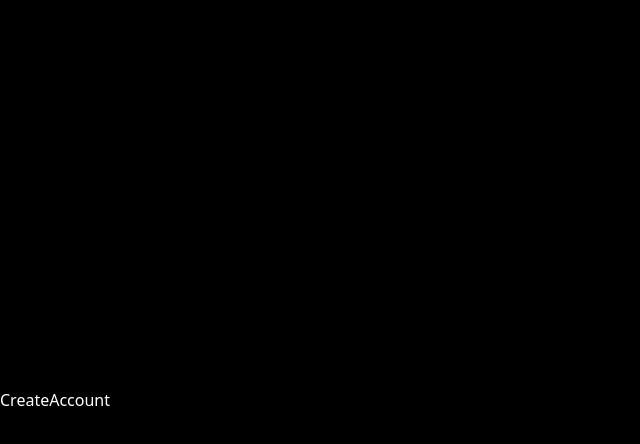
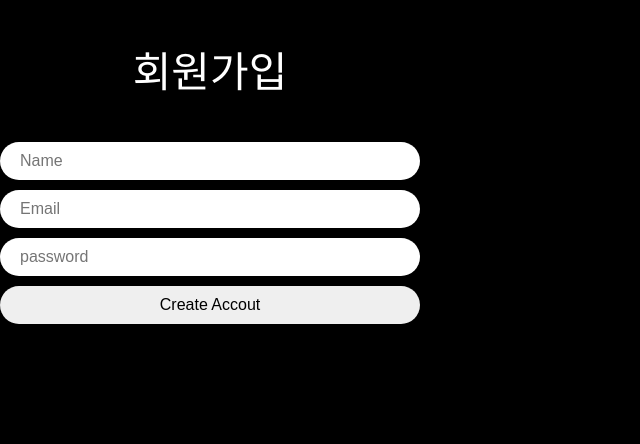
Before and after one commit to woor1668/Nwitter-Reloaded, a React (Vite) app: page /create-account in a window 1280 px wide. Shown: the top 444 px of the page, without its empty margins (0-640 px from the left). Built offline with nearby package versions, Linux system fonts and the light colour scheme; the HTML template or start-up script is replaced by a standard one.

Commit message:
createAcc~

```diff
--- a/src/App.tsx
+++ b/src/App.tsx
@@ -4,10 +4,11 @@ import Home from "./routes/home"
 import Profile from "./routes/profile"
 import Login from "./routes/login"
 import CreateAccount from "./routes/create-account"
-import { createGlobalStyle } from "styled-components"
+import styled, { createGlobalStyle } from "styled-components"
 import reset from "styled-reset"
 import { useEffect, useState } from "react"
 import LoadingScreen from "./components/loading-screen"
+import { auth } from "./firebase"
 
 const router = createBrowserRouter([
   {
@@ -47,10 +48,16 @@ const GlobalStyles = createGlobalStyle`
   }
 
 `
+const Wrapper = styled.div`
+  height: 100vh;
+  display: flex;
+  justify-content: center;
+`;
+
 function App() {
   const [isLoading, setLoading] = useState(true);
   const init = async() =>{
-    //wait for fireBase
+    await auth.authStateReady();
     setLoading(false);
   }
 
@@ -59,10 +66,10 @@ function App() {
   },[]);
 
   return (
-    <>
-    <GlobalStyles />
-      {isLoading ? <LoadingScreen/>: <RouterProvider router={router} />}
-    </>
+    <Wrapper>
+      <GlobalStyles />
+        {isLoading ? <LoadingScreen/>: <RouterProvider router={router} />}
+    </Wrapper>
   )
 }
 
--- a/src/firebase.ts
+++ b/src/firebase.ts
@@ -1,5 +1,6 @@
 // Import the functions you need from the SDKs you need
 import { initializeApp } from "firebase/app";
+import { getAuth } from "firebase/auth";
 
 const firebaseConfig = {
   apiKey: "AIzaSyCdw9p4dxz52KAO3dQcDN8g-l2DncgWnrM",
@@ -11,3 +12,5 @@ const firebaseConfig = {
 };
 
 const app = initializeApp(firebaseConfig);
+
+export const auth = getAuth(app);
--- a/src/routes/create-account.tsx
+++ b/src/routes/create-account.tsx
@@ -1,3 +1,91 @@
+import { createUserWithEmailAndPassword, updateProfile } from "firebase/auth";
+import React, { useState } from "react";
+import styled from "styled-components"
+import { auth } from "../firebase";
+
+const Wrapper = styled.div `
+    height: 100%;
+    display: flex;
+    flex-direction: column;
+    align-items: center;
+    width: 420px;
+    padding: 50px 0px;
+`;
+const Title = styled.h1`
+    font-size: 42px;
+`;
+const Form = styled.form `
+    margin-top: 50px;
+    display: flex;
+    flex-direction: column;
+    gap: 10px;
+    width: 100%;
+`;
+const Input = styled.input `
+    padding: 10px 20px;
+    border-radius: 50px;
+    border: none;
+    width: 100%;
+    font-size: 16px;
+    &[type="submit"]{
+        cursor: pointer;
+        &:hover{
+            opacity: 0.8;
+        }
+    }
+`;
+const Error = styled.span`
+    font-weight: 600;
+    color: tomato;
+`
+
 export default function CreateAccount(){
-    return <h1>CreateAccount</h1>
+    const [isLoading, setLoading] = useState(false);
+    const [name, setName] = useState("");
+    const [email, setEmail] = useState("");
+    const [password, setPassword] = useState("");
+    const [error, setError] = useState("");
+
+    const onChange = (e: React.ChangeEvent<HTMLInputElement>)=>{
+        const {target: {name, value}}  = e;
+        if(name === "name"){
+            setName(value);
+        }else if(name === "email"){
+            setEmail(value);
+        }else if(name === "password"){
+            setPassword(value);
+        }
+    }
+
+    const onSubmit = async (e: React.FormEvent<HTMLFormElement>) =>{
+        e.preventDefault();
+        if(isLoading || name === "" || email === "" || password === ""){
+            return;
+        }
+        try{
+          const credentials = await createUserWithEmailAndPassword(auth, email, password)
+          await updateProfile(credentials.user, {
+            displayName : name
+          })
+        }catch(e){
+            //setError();
+            //console.log(error);
+        }finally{
+            setLoading(false);
+        }
+        console.log(name, email, password);
+    }
+
+    return (
+        <Wrapper>
+            <Title>회원가입</Title>
+            <Form onSubmit={onSubmit}>
+                <Input onChange = {onChange} name="name" value={name} placeholder="Name" type="text" required/>
+                <Input onChange = {onChange} name="email" value={email} placeholder="Email" type="email" required/>
+                <Input onChange = {onChange} name="password" value={password} placeholder="password" type="password" required/>
+                <Input type="submit" value={isLoading ? "Loading..." : "Create Accout"}/>
+            </Form>
+            {error !== "" ? <Error>{error}</Error> : null}
+        </Wrapper>
+    )
 }
```
